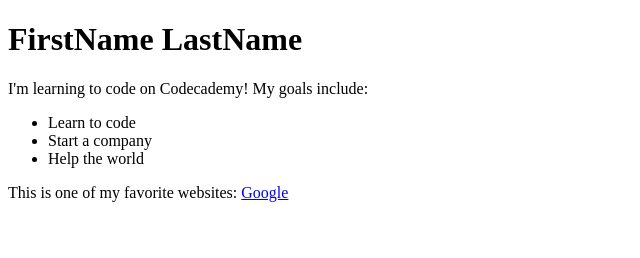
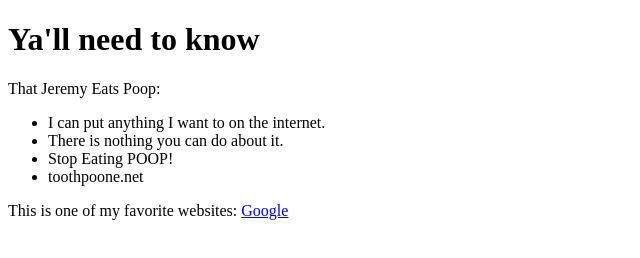
Before and after one commit to the1truegamer/evildownloads, a plain HTML site: page index.html in a window 1280 px wide. Shown: the whole page, without its empty margins (0-640 px from the left). Drawn offline with Linux system fonts and the light colour scheme.

Commit message:
Update index.html

```diff
--- a/index.html
+++ b/index.html
@@ -1,17 +1,18 @@
 <!DOCTYPE html>
 <html>
 <head>
-  <title>Here is a tile for EVIL DOWNLOADS . COM</title>
+  <title>Jeremy Eats Poop</title>
 </head>
 <body>
- <h1>FirstName LastName</h1>
-<p>I'm learning to code on Codecademy! My goals include:</p>
+ <h1>Ya'll need to know</h1>
+<p>That Jeremy Eats Poop:</p>
 <ul>
-  <li>Learn to code</li>
-  <li>Start a company</li>
-  <li>Help the world</li>
+  <li>I can put anything I want to on the internet.</li>
+  <li>There is nothing you can do about it.</li>
+  <li>Stop Eating POOP!</li>
+  <li>toothpoone.net</li>
 </ul>
-<p>This is one of my favorite websites: <a href="https://www.google.com/" target="_blank">Google</a></p>
+<p>This is one of my favorite websites: <a href="https://www.youtube.com/watch?v=E50L-JYWm3w" target="_blank">Google</a></p>
 
 </body>
 </html>
```
